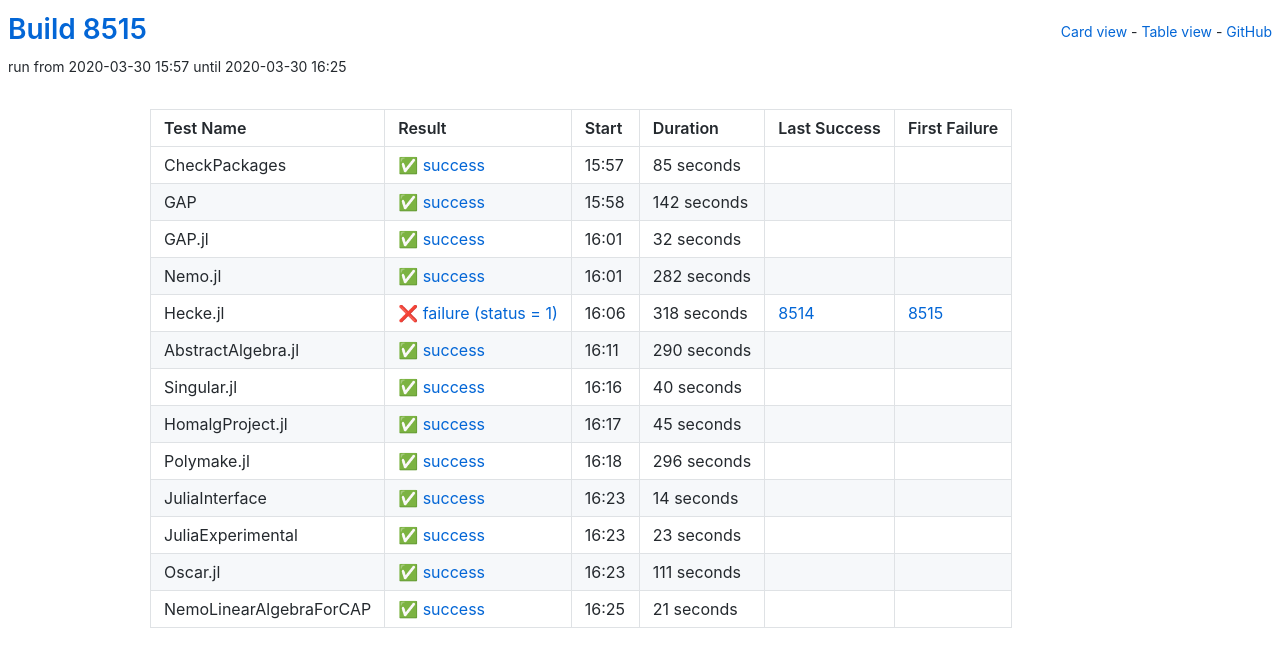
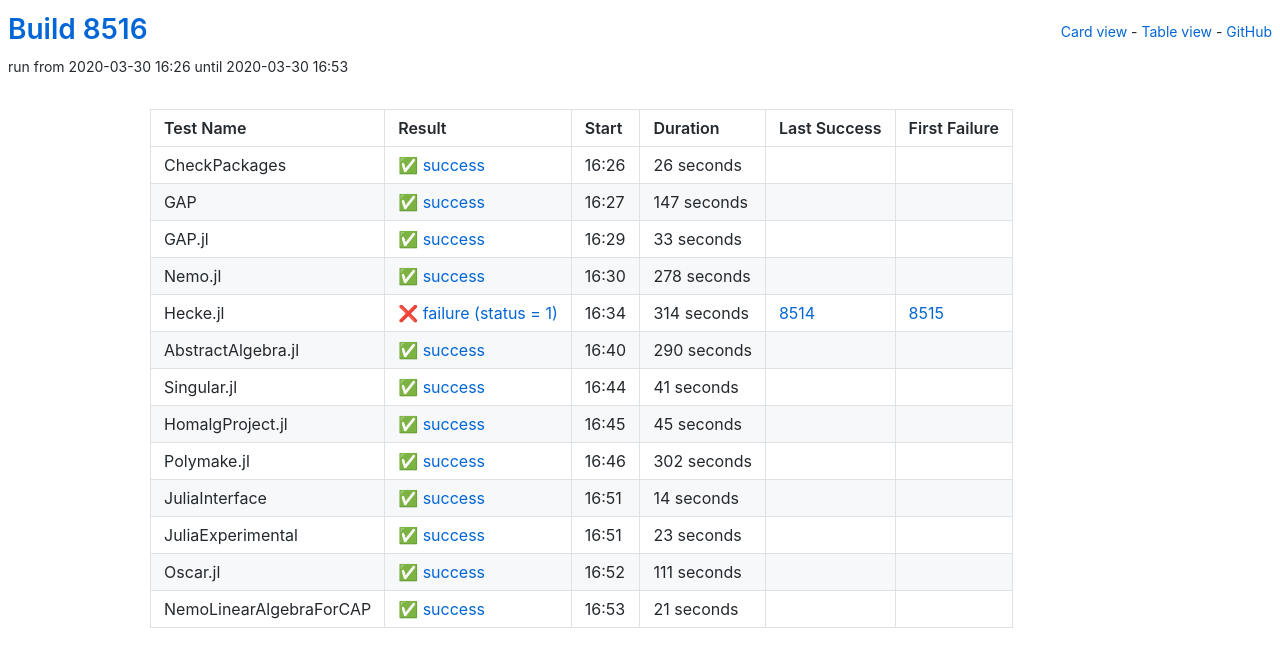
Before and after one commit to oscar-system/oscar-ci-status, a Jekyll site: the page built from table.html, in a window 1280 px wide. Shown: the top 667 px of the page. Built offline with Jekyll 4.4.1, drawn with Linux system fonts in a browser that asks for light colours.

Commit message:
Build 8516

```diff
--- a/_data/ci.yml
+++ b/_data/ci.yml
@@ -1,60 +1,60 @@
-build: 8515
-build_url: https://oscarci.mathematik.uni-kl.de/job/oscar/8515/
+build: 8516
+build_url: https://oscarci.mathematik.uni-kl.de/job/oscar/8516/
 job: oscar
 tests:
-- duration: 85
+- duration: 26
   exitcode: 0
   first_failure: false
   first_failure_url: null
   last_success: false
   last_success_url: null
-  log: https://oscarci.mathematik.uni-kl.de/job/oscar/8515/artifact/logs/build-8515/CheckPackages.log
+  log: https://oscarci.mathematik.uni-kl.de/job/oscar/8516/artifact/logs/build-8516/CheckPackages.log
   name: CheckPackages
-  start: 2020-03-30 15:57
+  start: 2020-03-30 16:26
   status: success
   success: true
-- duration: 142
+- duration: 147
   exitcode: 0
   first_failure: false
   first_failure_url: null
   last_success: false
   last_success_url: null
-  log: https://oscarci.mathematik.uni-kl.de/job/oscar/8515/artifact/logs/build-8515/GAP.log
+  log: https://oscarci.mathematik.uni-kl.de/job/oscar/8516/artifact/logs/build-8516/GAP.log
   name: GAP
-  start: 2020-03-30 15:58
+  start: 2020-03-30 16:27
   status: success
   success: true
-- duration: 32
+- duration: 33
   exitcode: 0
   first_failure: false
   first_failure_url: null
   last_success: false
   last_success_url: null
-  log: https://oscarci.mathematik.uni-kl.de/job/oscar/8515/artifact/logs/build-8515/GAP.jl.log
+  log: https://oscarci.mathematik.uni-kl.de/job/oscar/8516/artifact/logs/build-8516/GAP.jl.log
   name: GAP.jl
-  start: 2020-03-30 16:01
+  start: 2020-03-30 16:29
   status: success
   success: true
-- duration: 282
+- duration: 278
   exitcode: 0
   first_failure: false
   first_failure_url: null
   last_success: false
   last_success_url: null
-  log: https://oscarci.mathematik.uni-kl.de/job/oscar/8515/artifact/logs/build-8515/Nemo.jl.log
+  log: https://oscarci.mathematik.uni-kl.de/job/oscar/8516/artifact/logs/build-8516/Nemo.jl.log
   name: Nemo.jl
-  start: 2020-03-30 16:01
+  start: 2020-03-30 16:30
   status: success
   success: true
-- duration: 318
+- duration: 314
   exitcode: 1
   first_failure: 8515
   first_failure_url: https://oscarci.mathematik.uni-kl.de/job/oscar/8515/
   last_success: 8514
   last_success_url: https://oscarci.mathematik.uni-kl.de/job/oscar/8514/
-  log: https://oscarci.mathematik.uni-kl.de/job/oscar/8515/artifact/logs/build-8515/Hecke.jl.log
+  log: https://oscarci.mathematik.uni-kl.de/job/oscar/8516/artifact/logs/build-8516/Hecke.jl.log
   name: Hecke.jl
-  start: 2020-03-30 16:06
+  start: 2020-03-30 16:34
   status: failure
   success: false
 - duration: 290
@@ -63,20 +63,20 @@
   first_failure_url: null
   last_success: false
   last_success_url: null
-  log: https://oscarci.mathematik.uni-kl.de/job/oscar/8515/artifact/logs/build-8515/AbstractAlgebra.jl.log
+  log: https://oscarci.mathematik.uni-kl.de/job/oscar/8516/artifact/logs/build-8516/AbstractAlgebra.jl.log
   name: AbstractAlgebra.jl
-  start: 2020-03-30 16:11
+  start: 2020-03-30 16:40
   status: success
   success: true
-- duration: 40
+- duration: 41
   exitcode: 0
   first_failure: false
   first_failure_url: null
   last_success: false
   last_success_url: null
-  log: https://oscarci.mathematik.uni-kl.de/job/oscar/8515/artifact/logs/build-8515/Singular.jl.log
+  log: https://oscarci.mathematik.uni-kl.de/job/oscar/8516/artifact/logs/build-8516/Singular.jl.log
   name: Singular.jl
-  start: 2020-03-30 16:16
+  start: 2020-03-30 16:44
   status: success
   success: true
 - duration: 45
@@ -85,20 +85,20 @@
   first_failure_url: null
   last_success: false
   last_success_url: null
-  log: https://oscarci.mathematik.uni-kl.de/job/oscar/8515/artifact/logs/build-8515/HomalgProject.jl.log
+  log: https://oscarci.mathematik.uni-kl.de/job/oscar/8516/artifact/logs/build-8516/HomalgProject.jl.log
   name: HomalgProject.jl
-  start: 2020-03-30 16:17
+  start: 2020-03-30 16:45
   status: success
   success: true
-- duration: 296
+- duration: 302
   exitcode: 0
   first_failure: false
   first_failure_url: null
   last_success: false
   last_success_url: null
-  log: https://oscarci.mathematik.uni-kl.de/job/oscar/8515/artifact/logs/build-8515/Polymake.jl.log
+  log: https://oscarci.mathematik.uni-kl.de/job/oscar/8516/artifact/logs/build-8516/Polymake.jl.log
   name: Polymake.jl
-  start: 2020-03-30 16:18
+  start: 2020-03-30 16:46
   status: success
   success: true
 - duration: 14
@@ -107,9 +107,9 @@
   first_failure_url: null
   last_success: false
   last_success_url: null
-  log: https://oscarci.mathematik.uni-kl.de/job/oscar/8515/artifact/logs/build-8515/JuliaInterface.log
+  log: https://oscarci.mathematik.uni-kl.de/job/oscar/8516/artifact/logs/build-8516/JuliaInterface.log
   name: JuliaInterface
-  start: 2020-03-30 16:23
+  start: 2020-03-30 16:51
   status: success
   success: true
 - duration: 23
@@ -118,9 +118,9 @@
   first_failure_url: null
   last_success: false
   last_success_url: null
-  log: https://oscarci.mathematik.uni-kl.de/job/oscar/8515/artifact/logs/build-8515/JuliaExperimental.log
+  log: https://oscarci.mathematik.uni-kl.de/job/oscar/8516/artifact/logs/build-8516/JuliaExperimental.log
   name: JuliaExperimental
-  start: 2020-03-30 16:23
+  start: 2020-03-30 16:51
   status: success
   success: true
 - duration: 111
@@ -129,9 +129,9 @@
   first_failure_url: null
   last_success: false
   last_success_url: null
-  log: https://oscarci.mathematik.uni-kl.de/job/oscar/8515/artifact/logs/build-8515/Oscar.jl.log
+  log: https://oscarci.mathematik.uni-kl.de/job/oscar/8516/artifact/logs/build-8516/Oscar.jl.log
   name: Oscar.jl
-  start: 2020-03-30 16:23
+  start: 2020-03-30 16:52
   status: success
   success: true
 - duration: 21
@@ -140,8 +140,8 @@
   first_failure_url: null
   last_success: false
   last_success_url: null
-  log: https://oscarci.mathematik.uni-kl.de/job/oscar/8515/artifact/logs/build-8515/NemoLinearAlgebraForCAP.log
+  log: https://oscarci.mathematik.uni-kl.de/job/oscar/8516/artifact/logs/build-8516/NemoLinearAlgebraForCAP.log
   name: NemoLinearAlgebraForCAP
-  start: 2020-03-30 16:25
+  start: 2020-03-30 16:53
   status: success
   success: true
```
Also changed, not shown: README.md.
